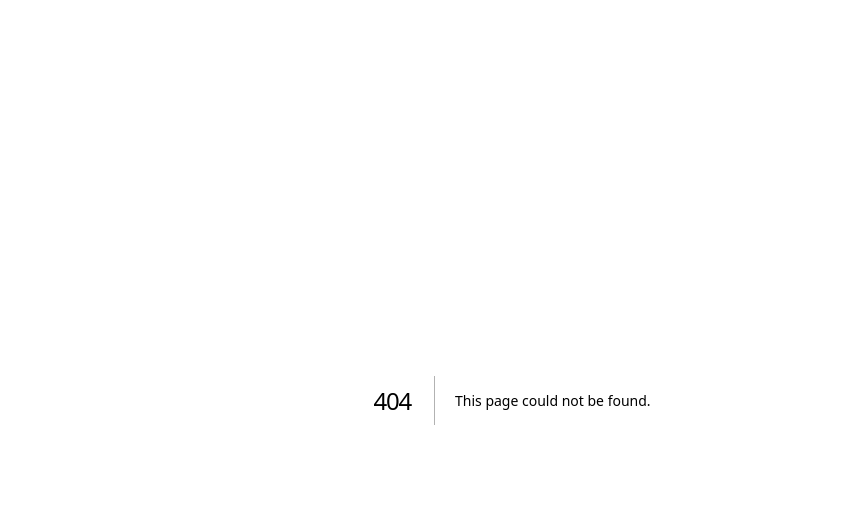
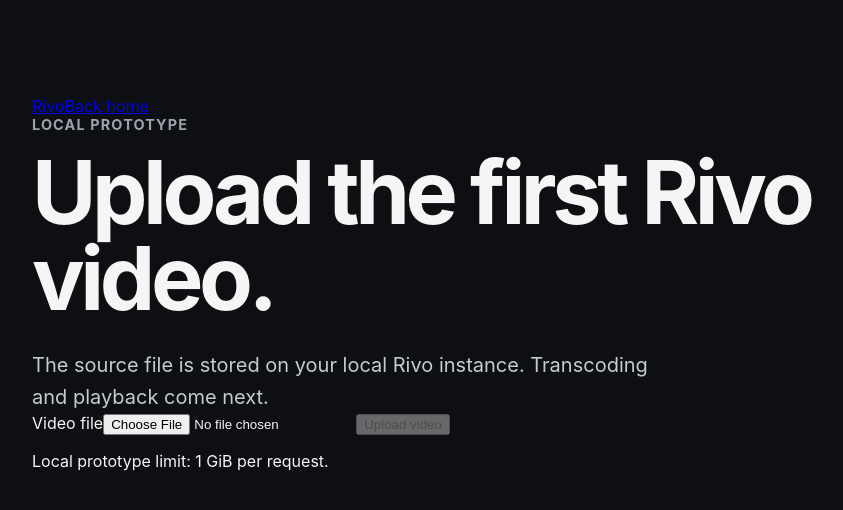
Before and after one commit to TheZupZup/Rivo, a Next.js app in the folder apps/web/: page /upload in a window 1280 px wide. Before the commit this address had no page. Shown: the top 510 px of the page, without its empty margins (128-971 px from the left). Built offline with nearby package versions, Linux system fonts and the light colour scheme; no server answers.

Commit message:
feat: add upload page

```diff
--- /dev/null
+++ b/apps/web/app/upload/page.tsx
@@ -0,0 +1,29 @@
+import Link from "next/link";
+import UploadForm from "./upload-form";
+
+export default function UploadPage() {
+  return (
+    <main className="page-shell compact-page-shell">
+      <nav className="top-nav" aria-label="Primary navigation">
+        <Link className="brand-link" href="/">
+          Rivo
+        </Link>
+        <Link className="text-link" href="/">
+          Back home
+        </Link>
+      </nav>
+
+      <section className="upload-section">
+        <p className="eyebrow">Local prototype</p>
+        <h1 className="page-title">Upload the first Rivo video.</h1>
+        <p className="intro">
+          The source file is stored on your local Rivo instance. Transcoding and playback come next.
+        </p>
+
+        <div className="upload-card">
+          <UploadForm />
+        </div>
+      </section>
+    </main>
+  );
+}
```
